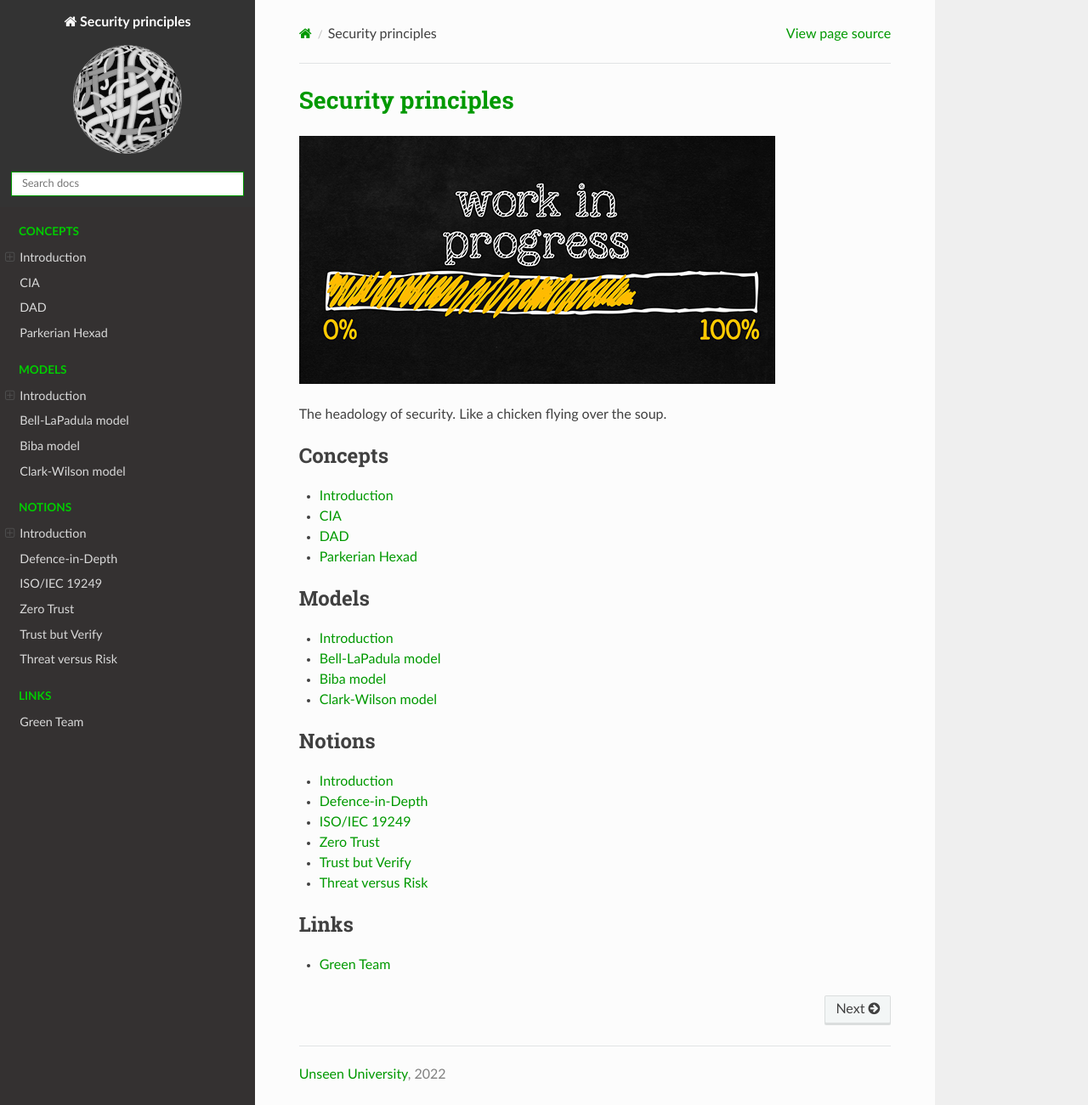
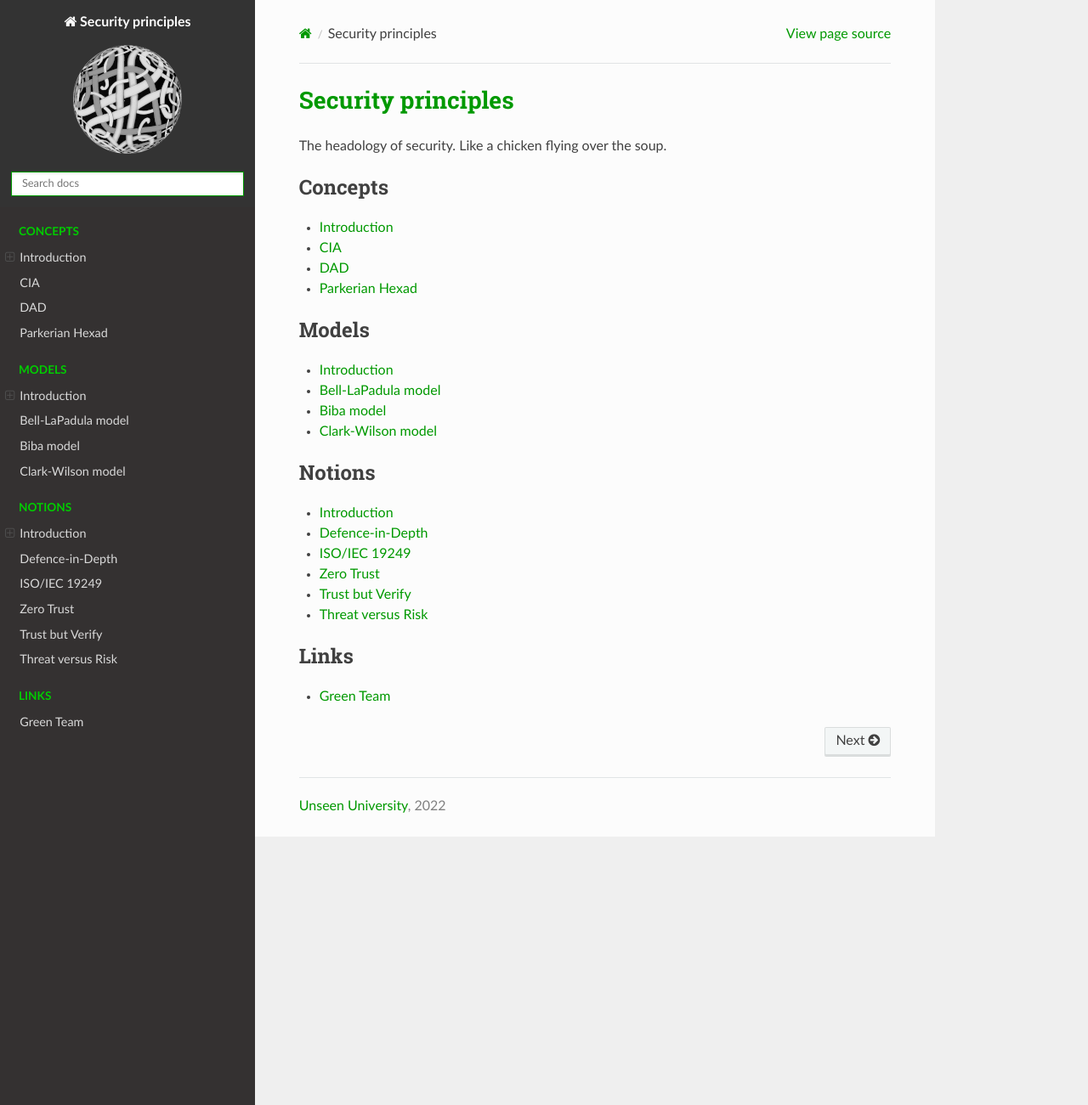
Before and after one commit to tymyrddin/green-basis, a Sphinx documentation site: the page built from source/index.rst, in a window 1280 px wide and 1301 px high. Shown: the whole window at 85% size. Built offline with Sphinx 7.4.7 and the Read the Docs theme 2.0.0, drawn with Linux system fonts in a browser that asks for light colours.

Commit message:
Version 0.1

```diff
--- a/source/index.rst
+++ b/source/index.rst
@@ -1,8 +1,5 @@
 Security principles
 ===============================================
-
-.. image:: _static/images/in-progress.png
-  :alt: In progress
 
 The headology of security. Like a chicken flying over the soup.
 
```
